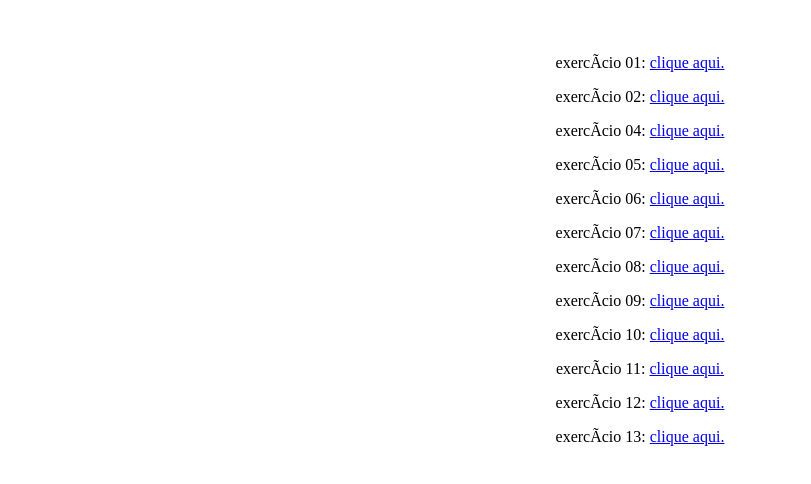
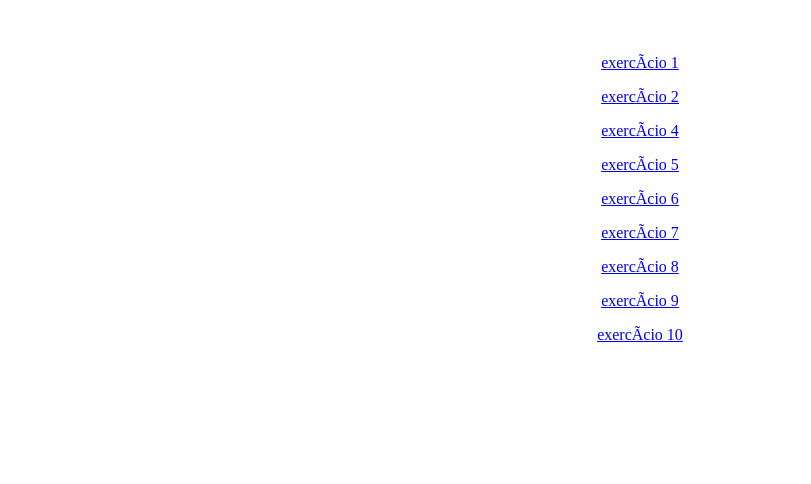
Before and after one commit to Gabriel485s/aula3-menu, a plain HTML site: page index.html in a window 1280 px wide. Shown: the part 120-604 px from the top of the page, without its empty margins (0-811 px from the left). Drawn offline with Linux system fonts and the light colour scheme.

Commit message:
Update index.html

```diff
--- a/index.html
+++ b/index.html
@@ -9,17 +9,13 @@
     <br>
     <h1 align = "center"><b>Menu Atividades</b></h1>
     <br>
-    <p align = "center">exercício 01: <a href="https://gabriel485s.github.io/atividade1/">clique aqui.</a></p>
-    <p align = "center">exercício 02: <a href="https://gabriel485s.github.io/atividade2/">clique aqui.</a></p>
-    <p align = "center">exercício 04: <a href="https://gabriel485s.github.io/atividade4/">clique aqui.</a></p>
-    <p align = "center">exercício 05: <a href="https://gabriel485s.github.io/atividade5/">clique aqui.</a></p>
-    <p align = "center">exercício 06: <a href="https://gabriel485s.github.io/atividade6/">clique aqui.</a></p>
-    <p align = "center">exercício 07: <a href="https://gabriel485s.github.io/atividade7/">clique aqui.</a></p>
-    <p align = "center">exercício 08: <a href="https://gabriel485s.github.io/atividade8/">clique aqui.</a></p>
-    <p align = "center">exercício 09: <a href="https://gabriel485s.github.io/atividade9/">clique aqui.</a></p>
-    <p align = "center">exercício 10: <a href="https://gabriel485s.github.io/atividade10/">clique aqui.</a></p>
-    <p align = "center">exercício 11: <a href="https://gabriel485s.github.io/atividade11/">clique aqui.</a></p>
-    <p align = "center">exercício 12: <a href="https://gabriel485s.github.io/atividade12/">clique aqui.</a></p>
-    <p align = "center">exercício 13: <a href="https://gabriel485s.github.io/atividade13/">clique aqui.</a></p>
-</body>
+    <p align = "center"><a href="https://gabriel485s.github.io/aula3-1/">exercício 1</a></p>
+    <p align = "center"><a href="https://gabriel485s.github.io/exe2-aula3/">exercício 2</a></p>
+    <p align = "center"><a href="https://gabriel485s.github.io/exe4-3/">exercício 4</a></p>
+    <p align = "center"><a href="https://gabriel485s.github.io/exe5-3/">exercício 5</a></p>
+    <p align = "center"><a href="https://gabriel485s.github.io/exe6-3/">exercício 6</a></p>
+    <p align = "center"><a href="https://gabriel485s.github.io/exe7-3/">exercício 7</a></p>
+    <p align = "center"><a href="https://gabriel485s.github.io/exe8-3/">exercício 8</a></p>
+    <p align = "center"><a href="https://gabriel485s.github.io/exe9-3/">exercício 9</a></p>
+    <p align = "center"><a href="https://gabriel485s.github.io/exe10-3/">exercício 10</a></p>
 <html>
```
